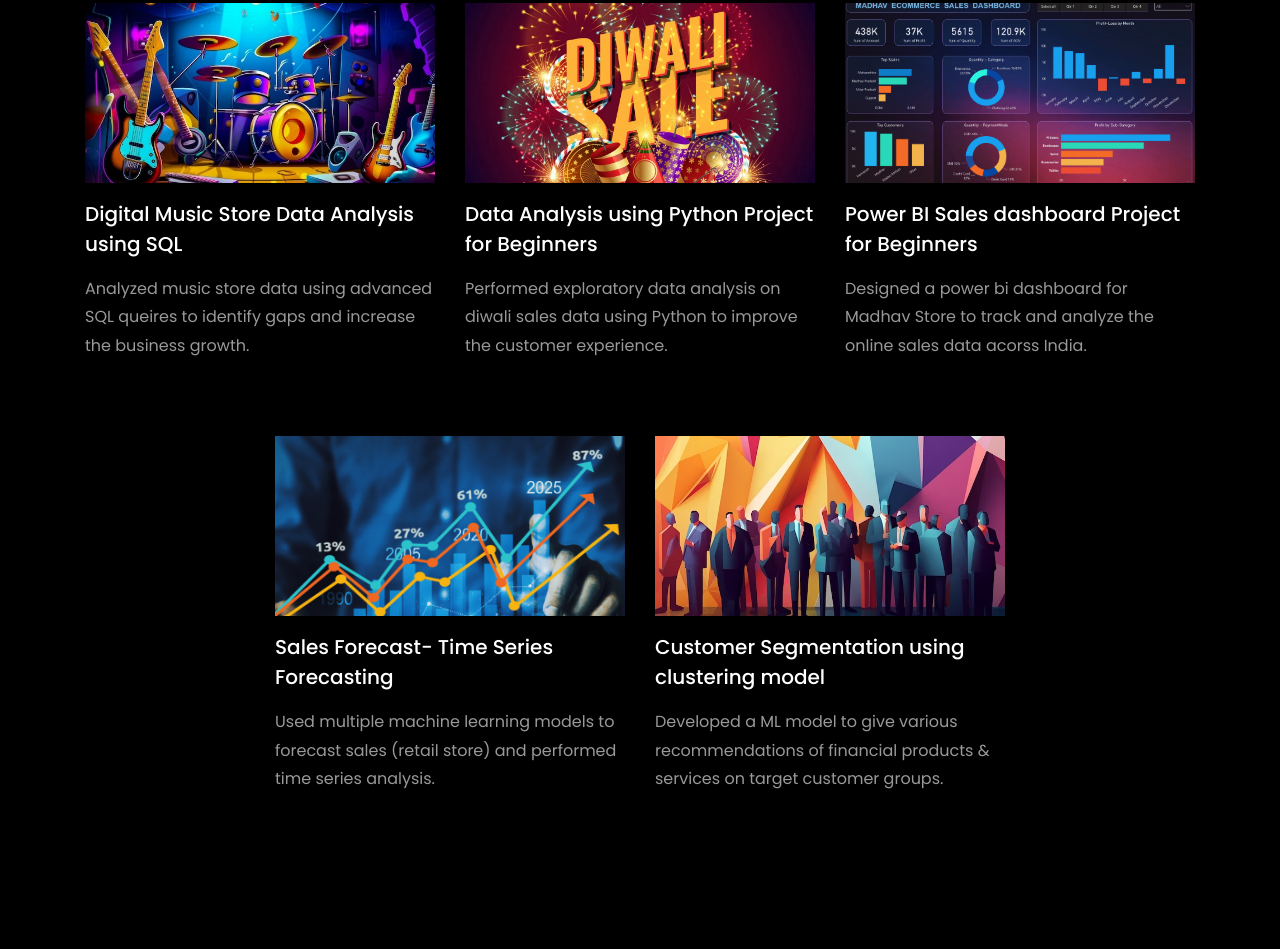
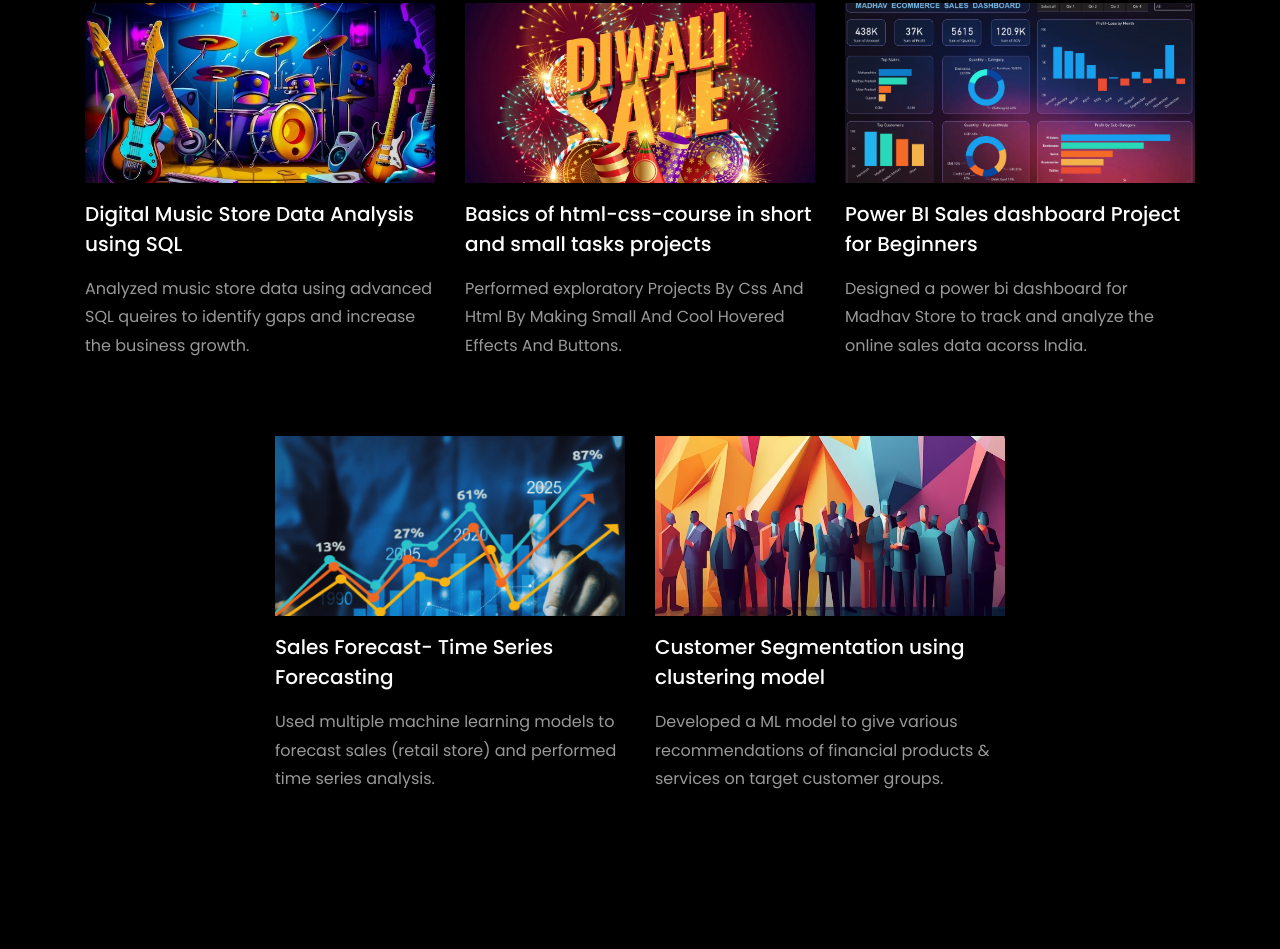
Before and after one commit to Pawansahu247/pawansahuportfolio, a plain HTML site: page index.html in a window 1280 px wide. Shown: the part 3737-4686 px from the top of the page. Drawn offline with Linux system fonts and the light colour scheme; files whose address does not match are found by name.

Commit message:
Update index.html

```diff
--- a/index.html
+++ b/index.html
@@ -412,8 +412,8 @@
               </a>
               <div class="text mt-3 float-right d-block">
 
-                <h3 class="heading"><a href="https://github.com/rishabhnmishra/Python_Diwali_Sales_Analysis/blob/main/Diwali_Sales_Analysis.ipynb">Data Analysis using Python Project for Beginners</a></h3>
-                <p>Performed exploratory data analysis on diwali sales data using Python to improve the customer experience.</p>
+                <h3 class="heading"><a href="https://github.com/Pawansahu247/html-css-course-2024.git">Basics of html-css-course in short and small tasks projects</a></h3>
+                <p>Performed exploratory Projects By Css And Html By Making Small And Cool Hovered Effects And Buttons.</p>
               </div>
             </div>
           </div>
```
